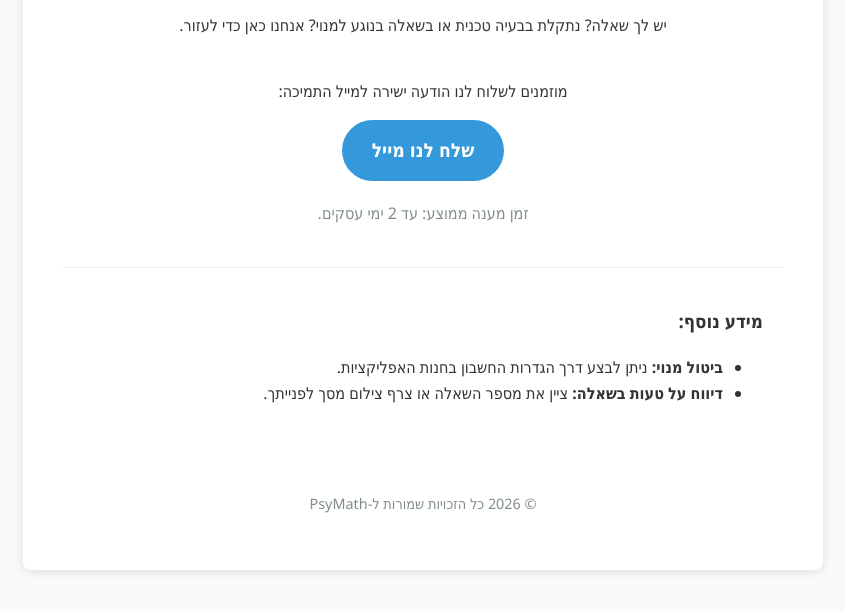
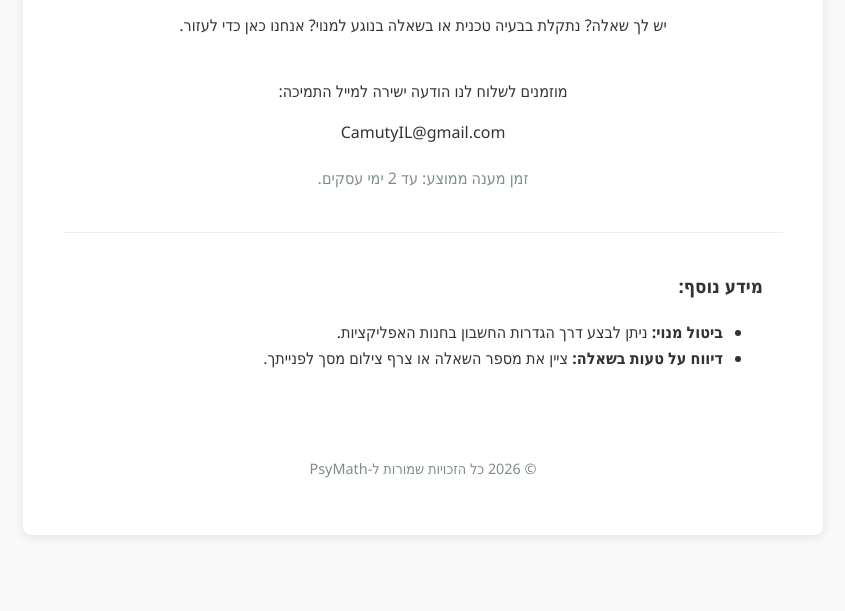
Before and after one commit to Novo967/Camuty-landing-page, a plain HTML site: page contact.html in a window 1280 px wide. Shown: the part 241-852 px from the top of the page, without its empty margins (217-1062 px from the left). Drawn offline with Linux system fonts and the light colour scheme.

Commit message:
Update contact email address in contact.html

```diff
--- a/contact.html
+++ b/contact.html
@@ -94,7 +94,7 @@
 
         <div class="contact-info">
             <p>מוזמנים לשלוח לנו הודעה ישירה למייל התמיכה:</p>
-            <a href="mailto:support@psymath.co.il" class="email-button">שלח לנו מייל</a>
+            <p>CamutyIL@gmail.com</p>
 
             <p class="support-text">
                 זמן מענה ממוצע: עד 2 ימי עסקים.
```
